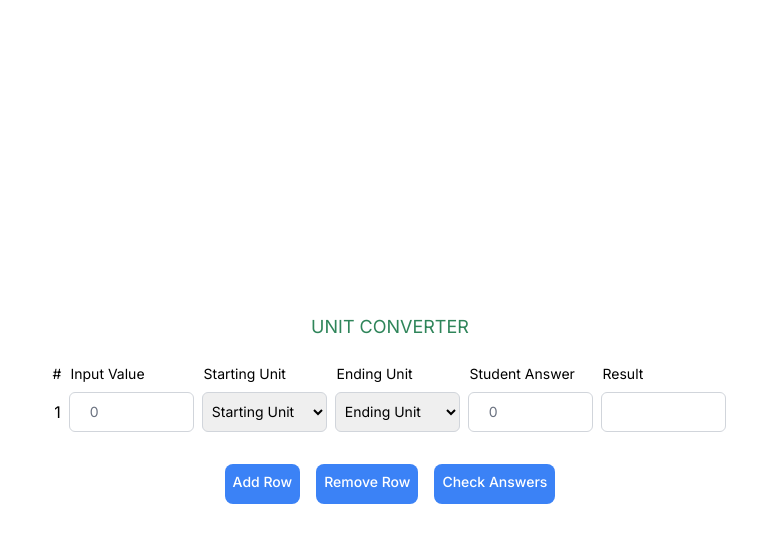
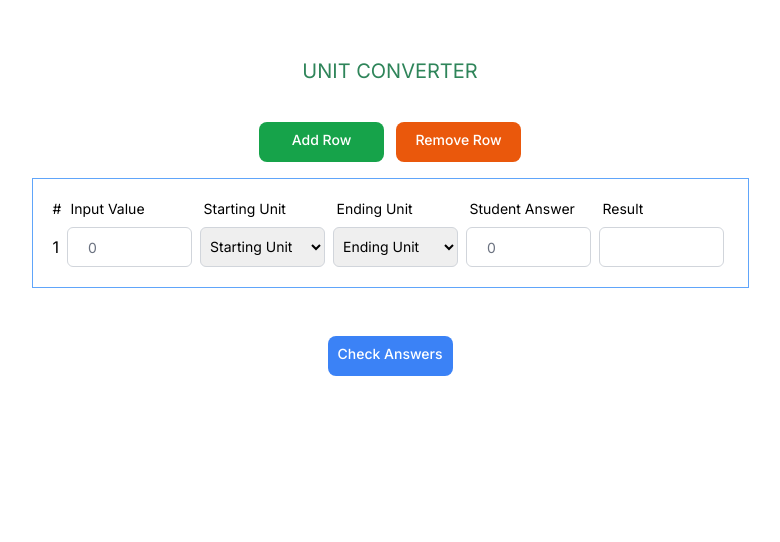
Before and after one commit to sjohnamson/unit-converter, a Next.js app: page /worksheet in a window 1280 px wide. Shown: the top 542 px of the page, without its empty margins (250-1030 px from the left). Built offline with nearby package versions, Linux system fonts and the light colour scheme.

Commit message:
Change stylilng for worksheetr buttons

```diff
--- a/src/app/ui/button.tsx
+++ b/src/app/ui/button.tsx
@@ -1,7 +1,9 @@
-export default function Button({ text, onClick }) {
+import { ButtonProps } from "../lib/definitions";
+
+export default function Button({ text, onClick, bgColor, hoverBG, activeBG}: ButtonProps) {
   return (
     <button
-      className="flex h-10 items-right rounded-lg bg-blue-500 p-2  text-sm font-medium text-white transition-colors hover:bg-blue-400 focus-visible:outline focus-visible:outline-2 focus-visible:outline-offset-2 focus-visible:outline-blue-500 active:bg-blue-600 aria-disabled:cursor-not-allowed aria-disabled:opacity-50"
+      className={`flex h-10 w-[125px] justify-center rounded-lg ${bgColor} p-2  text-sm font-medium text-white transition-colors ${hoverBG} focus-visible:outline focus-visible:outline-2 focus-visible:outline-offset-2 focus-visible:outline-blue-500 ${activeBG} aria-disabled:cursor-not-allowed aria-disabled:opacity-50`}
       onClick={onClick}
     >
       {text}
--- a/src/app/ui/globals.css
+++ b/src/app/ui/globals.css
@@ -23,7 +23,7 @@ body {
   }
   header {
     color: #2f855a;
-    font-size: 1.125rem;
+    font-size: 1.25rem;
     padding:  1rem;
   }
 }
--- a/src/app/ui/worksheet/buttons/add-row.tsx
+++ b/src/app/ui/worksheet/buttons/add-row.tsx
@@ -19,6 +19,6 @@ export default function AddRowButton({setQuestionsState}) {
       };
 
     return (
-        <Button text="Add Row" onClick={handleAddRowButton} />
+        <Button text="Add Row" onClick={handleAddRowButton} bgColor="bg-green-600" hoverBG="hover:bg-green-500" activeBG="active:bg-green-700" />
     );
   }
--- a/src/app/ui/worksheet/buttons/check-answers.tsx
+++ b/src/app/ui/worksheet/buttons/check-answers.tsx
@@ -38,6 +38,6 @@ export default function CheckAnswerButton({setQuestionsState}) {
       };
 
     return (
-        <Button text="Check Answers" onClick={handleCheckButton} />
+        <Button text="Check Answers" onClick={handleCheckButton} bgColor="bg-blue-500" hoverBG="hover:bg-blue-400" activeBG="active:bg-blue-600"/>
     );
   }
--- a/src/app/ui/worksheet/buttons/remove-row.tsx
+++ b/src/app/ui/worksheet/buttons/remove-row.tsx
@@ -12,6 +12,6 @@ export default function RemoveRowButton({setQuestionsState}) {
       };
 
     return (
-        <Button text="Remove Row" onClick={handleRemoveRowButton} />
+        <Button text="Remove Row" onClick={handleRemoveRowButton} bgColor="bg-orange-600" hoverBG="hover:bg-orange-500" activeBG="active:bg-orange-700"/>
     );
   }
--- a/src/app/ui/worksheet/dropdowns.tsx
+++ b/src/app/ui/worksheet/dropdowns.tsx
@@ -11,7 +11,7 @@ return(
     {label}
 </label>
 <select
-  className="peer block w-[125px] h-[40px] rounded-md border border-gray-300 py-[10px] pl-[5px] pr-[5px] text-sm outline-2 placeholder:text-gray-500"
+  className="w-[125px] h-[40px] rounded-md border border-gray-300 py-[10px] pl-[5px] pr-[5px] text-sm outline-2 placeholder:text-gray-500"
   value={value}
   onChange={handleChange}
 >
--- a/src/app/ui/worksheet/inputs.tsx
+++ b/src/app/ui/worksheet/inputs.tsx
@@ -11,8 +11,6 @@ const Inputs: React.FC<InputsProps> = ({
     const newInput = parseFloat(e.target.value);
     onChange(name, newInput);
   };
-
-  console.log('value is:', typeof value)
   // Conditionally change field color based on whether or not input is valid
   const borderColor =
     isNaN(value) ? "border-red-400" : "border-gray-300";
@@ -26,7 +24,7 @@ const Inputs: React.FC<InputsProps> = ({
         {label}
       </label>
       <input
-        className={`peer block w-[125px] h-[40px] rounded-md border ${borderColor} ${textColor} py-[5px] pl-5 text-sm outline-2 placeholder:text-gray-500`}
+        className={`w-[125px] h-[40px] rounded-md border ${borderColor} ${textColor} py-[5px] pl-5 text-sm outline-2 placeholder:text-gray-500`}
         placeholder={placeholder}
         onChange={handleChange}
       />
--- a/src/app/ui/worksheet/results.tsx
+++ b/src/app/ui/worksheet/results.tsx
@@ -1,27 +1,28 @@
 import { ResultsProps } from "@/app/lib/definitions";
 
-const Results: React.FC<ResultsProps> = ({isValid, isCorrect, buttonClicked}) => {
+const Results: React.FC<ResultsProps> = ({
+  isValid,
+  isCorrect,
+  buttonClicked,
+}) => {
   const getResultDiv = (text: string, border: string, color: string) => (
-        <div className={`peer block w-[125px] h-[40px] rounded-md border ${border} ${color} py-[10px] pl-5 pr-5 text-sm outline-2 placeholder:text-gray-500`}>
+    <div
+      className={`w-[125px] h-[40px] rounded-md border ${border} ${color} py-[10px] pl-5 pr-5 text-sm outline-2 placeholder:text-gray-500`}
+    >
       {text}
     </div>
   );
 
   const resultContent =
-      buttonClicked &&
+    (buttonClicked &&
       (isValid
         ? isCorrect
           ? getResultDiv("Correct", "border-green-600", "text-green-600")
           : getResultDiv("Incorrect", "border-red-500", "text-red-500")
-        : getResultDiv("Invalid", "border-red-500", "text-red-500")
-      ) ||
+        : getResultDiv("Invalid", "border-red-500", "text-red-500"))) ||
     getResultDiv("", "border-gray-300", "text-gray-300");
 
-      return (
-        <div>
-            {resultContent}
-        </div>
-    );
+  return <div>{resultContent}</div>;
 };
 
-export default Results
+export default Results;
--- a/src/app/worksheet/page.tsx
+++ b/src/app/worksheet/page.tsx
@@ -1,4 +1,4 @@
-'use client';
+"use client";
 
 import React, { useState } from "react";
 import Inputs from "../ui/worksheet/inputs";
@@ -35,17 +35,24 @@ export default function Page() {
   };
 
   return (
-    <main className="flex flex-col min-h-screen items-center justify-center p-2 md:p-10">
-      <header>
-        UNIT CONVERTER
-      </header>
-      <div className="hidden md:flex md:items-center md:mt-2 md:flex-row md:gap-2">
-        <div className="peer block w-[10px] h-[20px] text-sm" >#</div>
-        <div className="peer block w-[125px] h-[20px] text-sm" >Input Value</div>
-        <div className="peer block w-[125px] h-[20px] text-sm" >Starting Unit</div>
-        <div className="peer block w-[125px] h-[20px] text-sm" >Ending Unit</div>
-        <div className="peer block w-[125px] h-[20px] text-sm" >Student Answer</div>
-        <div className="peer block w-[125px] h-[20px] text-sm" >Result</div>
+    <main className="flex flex-col min-h-screen items-center p-2 md:p-10 ">
+      <header>UNIT CONVERTER</header>
+      <div className="mt-3 flex gap-2 md:mt-5 md:gap-3">
+        <AddRowButton setQuestionsState={setQuestionsState} />
+        <RemoveRowButton setQuestionsState={setQuestionsState} />
+      </div>
+      <div className="border border-blue-400 m-2 p-3 md:m-4 md:p-5">
+      <div className="hidden md:flex md:items-center md:flex-row md:gap-2">
+        <div className="peer block w-[10px] h-[20px] text-sm">#</div>
+        <div className="peer block w-[125px] h-[20px] text-sm">Input Value</div>
+        <div className="peer block w-[125px] h-[20px] text-sm">
+          Starting Unit
+        </div>
+        <div className="peer block w-[125px] h-[20px] text-sm">Ending Unit</div>
+        <div className="peer block w-[125px] h-[20px] text-sm">
+          Student Answer
+        </div>
+        <div className="peer block w-[125px] h-[20px] text-sm">Result</div>
       </div>
       {questionsState.map(
         (
@@ -132,9 +139,8 @@ export default function Page() {
           </div>
         )
       )}
+      </div>
       <div className="mt-5 flex gap-2 md:mt-8 md:gap-4">
-        <AddRowButton setQuestionsState={setQuestionsState} />
-        <RemoveRowButton setQuestionsState={setQuestionsState} />
         <CheckAnswerButton setQuestionsState={setQuestionsState} />
       </div>
     </main>
```
Also changed, not shown: src/app/lib/definitions.ts (+15 -7 lines). Lines whose indentation alone changed are shown as unchanged.
